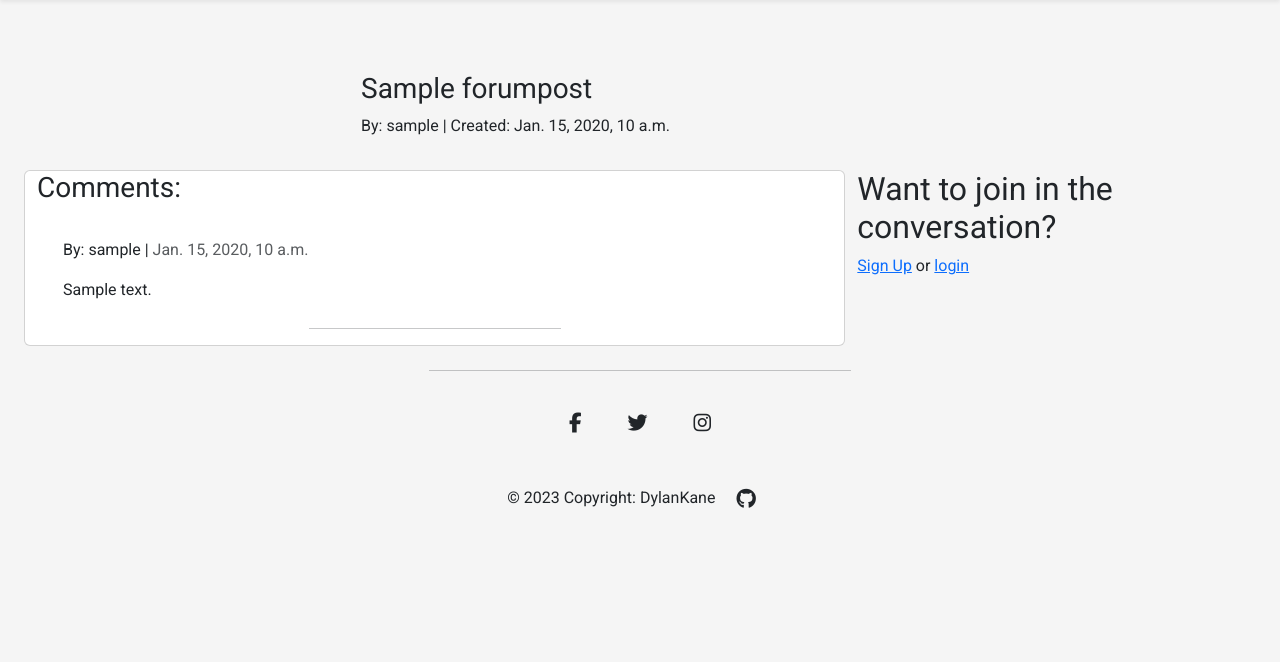
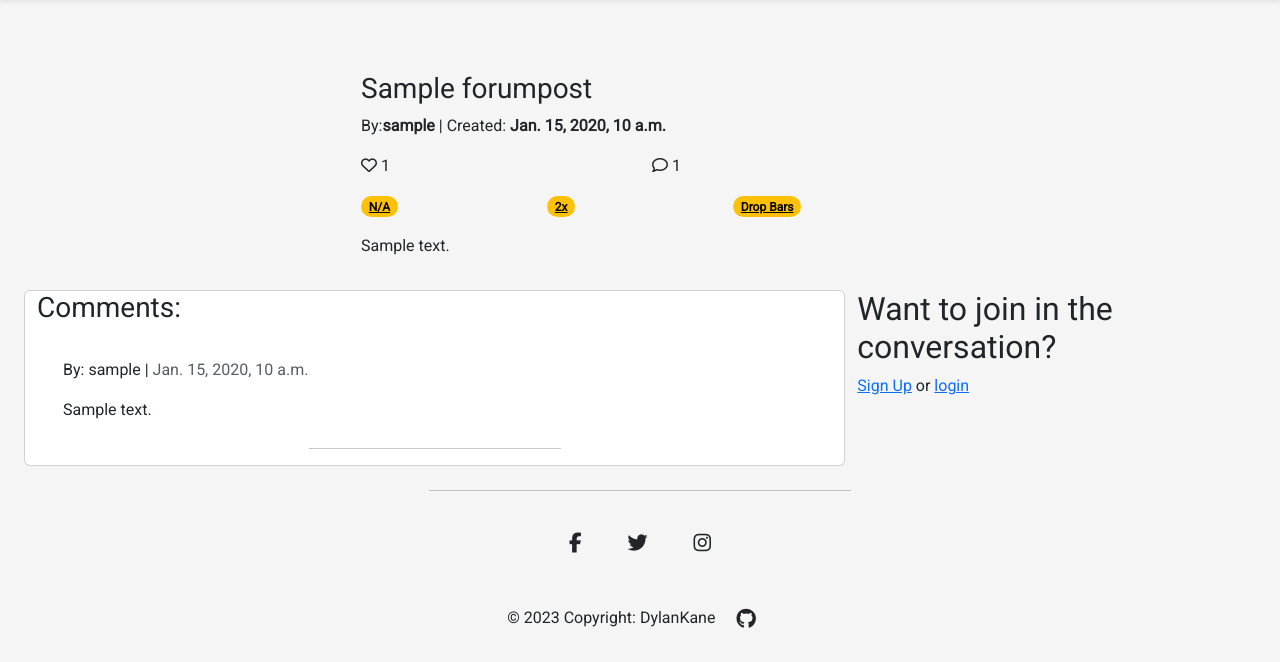
Before and after one commit to dylankane/pedal, a Django app: a page that uses templates/post_detail.html in a window 1280 px wide. Shown: the part 56-718 px from the top of the page. Run offline with Django 3.2, Linux system fonts and the light colour scheme; tables that the repository leaves empty hold one stand-in row (values such as "Sample post"); some libraries are stand-ins or nearby versions; some web fonts are replaced.

Commit message:
Add more content to be rendered to PostDetail.html

```diff
--- a/static/css/style.css
+++ b/static/css/style.css
@@ -23,10 +23,10 @@ h1 {
     color: rgb(190, 190, 8)
 }
 
-.text-bg-dark {
+/* .text-bg-dark {
     background-color: #f5f5f5;
     color: black;
-}
+} */
 
 .sub-title {
     font-family: agdasima, sans-serif;
--- a/templates/post_detail.html
+++ b/templates/post_detail.html
@@ -20,7 +20,33 @@
             <h3 class="post-title">{{ post.title }}</h3>
         </div>
         <div class="row">
-            <p class="post-subtitle">By: {{ post.author }} | Created: {{ post.created_on }}</p>
+            <p class="post-subtitle">By:<strong>{{ post.author }}</strong> | Created: <strong>{{ post.created_on }}</strong></p>
+        </div>
+        <div class="row">
+            <div class="col mb-3">
+                <span><i class="fa-regular fa-heart"></i></span>
+                <span>{{ post.number_of_likes }}</span>
+            </div>
+            <div class="col mb-3">
+                {% with comments.count as total_comments %}
+                <span><i class="fa-regular fa-comment"></i></span>
+                <span>{{ total_comments }}</span>
+                {% endwith %}
+            </div>
+            <div class="row mb-3">
+                <div class="col">
+                   <a href="#" class="badge rounded-pill text-bg-warning">{{ post.bikes }}</a>
+                </div>
+                <div class="col">
+                   <a href="#" class="badge rounded-pill text-bg-warning">2x</a>
+                </div>
+                <div class="col">
+                   <a href="#" class="badge rounded-pill text-bg-warning">Drop Bars</a>
+                </div>
+            </div>
+            <div class="row">
+                <p>{{ post.content | safe }}</p>
+            </div>
         </div>
     </div>
 
@@ -64,6 +90,4 @@
     </div>
 </div>
 
-
-
 {% endblock %}
```
